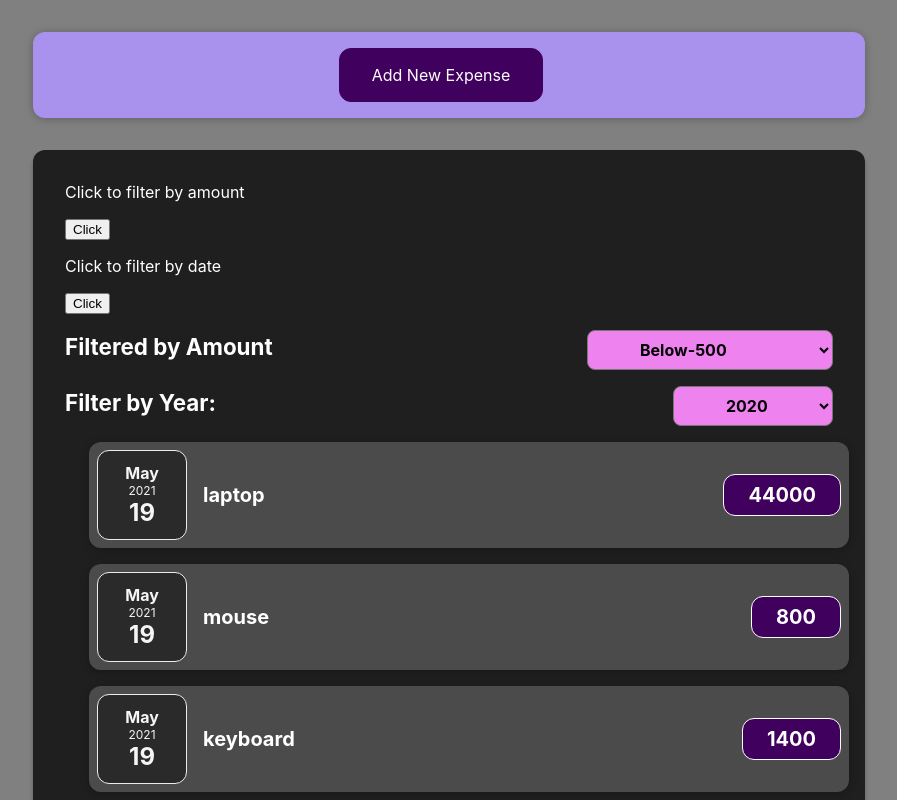
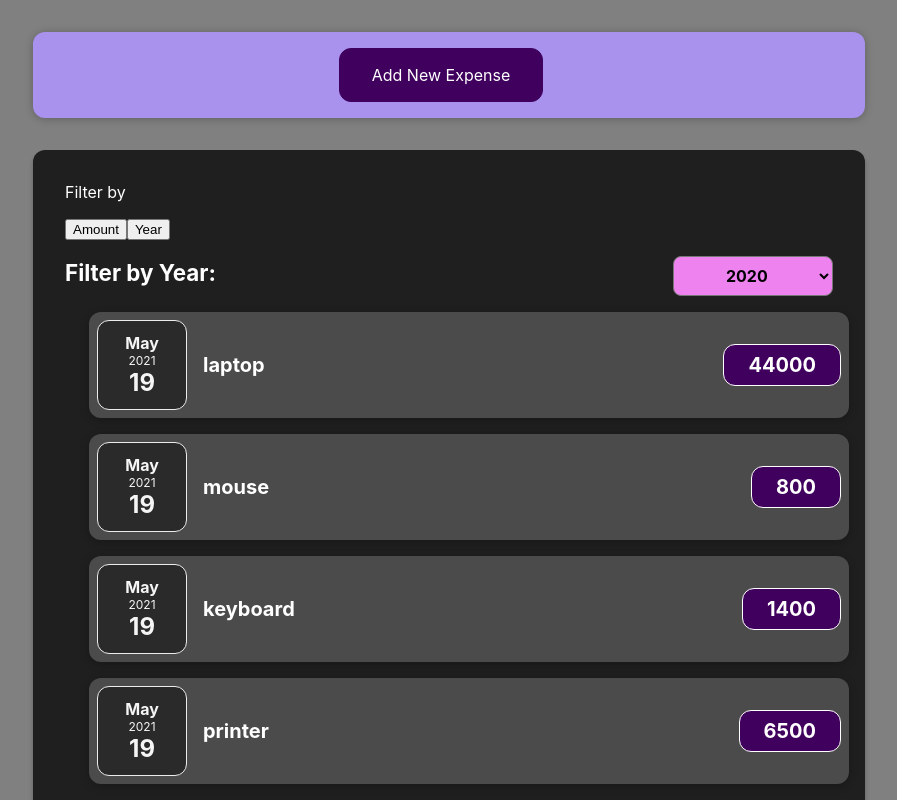
Before and after one commit to sachinmewar/expense-tracker, a React (Create React App) app: page / in a window 1280 px wide. Shown: the top 800 px of the page, without its empty margins (191-1088 px from the left). Built offline with nearby package versions, Linux system fonts and the light colour scheme.

Commit message:
Added Filter by price and filter by year in ExpenseFilter

```diff
--- a/src/components/Expenses/ExpenseFilter.js
+++ b/src/components/Expenses/ExpenseFilter.js
@@ -2,62 +2,73 @@ import { useState } from 'react';
 import './ExpenseFilter.css';
 
 const filterAmount = [
-   { label: 'Below-500', value: 'Below-500' },
-   { label: '500-999', value: '500-999' },
-   { label: '1000-1499', value: '1000-1499' },
-   { label: '1500-1999', value: '1500-1999' },
-   { label: '2000 and above', value: '2000 and above' }
+   { id: '1', label: 'Below-500', value: { minVal: 0, maxVal: 499 } },
+   { id: '2', label: '500-999', value: { minVal: 500, maxVal: 999 } },
+   { id: '3', label: '1000-1499', value: { minVal: 1000, maxVal: 1499 } },
+   { id: '4', label: '1500-1999', value: { minVal: 1500, maxVal: 1999 } },
+   { id: '5', label: '2000 and above', value: { minVal: 2000, maxVal: Number.MAX_VALUE } }
 ];
 
 const filterYear = [
-   { label: '2020', value: '2020' },
-   { label: '2021', value: '2021' },
-   { label: '2022', value: '2022' },
-   { label: '2023', value: '2023' },
-   { label: '2024', value: '2024' }
+   { id: '1', label: '2020', value: '2020' },
+   { id: '2', label: '2021', value: '2021' },
+   { id: '3', label: '2022', value: '2022' },
+   { id: '4', label: '2023', value: '2023' }
 ];
+
+let currentYear = new Date().getFullYear().toString();
+const DATE_FILTER = "date";
+const PRICE_FILTER = "price";
+
 const ExpenseFilter = ({ value, getExpenseFilterValue }) => {
 
-   const [toggleState, setToggleState] = useState();
+   const [intialSelectedFilter, setFilter] = useState(DATE_FILTER);
+   // setFilter(new Date().getFullYear().toString());
 
    const onClickFilterByAmountHandler = () => {
-      setToggleState(true);
+      setFilter(PRICE_FILTER);
    };
    const onClickFilterByDateHandler = () => {
-      setToggleState(false);
+      setFilter(DATE_FILTER);
    }
    const onClickExpenseFilterHandler = (event) => {
-      getExpenseFilterValue([event.target.value, toggleState]);
+      getExpenseFilterValue([event.target.value, intialSelectedFilter]);
+
    };
 
    return (
       <div className='expense-filter-container'>
          <div className='expense-filter-toggle'>
             <div>
-               <p> Click to filter by amount </p>
-               <button onClick={onClickFilterByAmountHandler}> Click </button>
-            </div>
-            <div>
-               <p> Click to filter by date </p>
-               <button onClick={onClickFilterByDateHandler}> Click </button>
+               <p> Filter by </p>
+               <button onClick={onClickFilterByAmountHandler}> Amount </button>
+               <button onClick={onClickFilterByDateHandler}> Year </button>
             </div>
          </div>
+         { intialSelectedFilter === PRICE_FILTER &&
             <div className='expense-filter'>
-            <label>Filtered by Amount </label>
-            <select>
+               <label>Filtered by Amount: </label>
+               <select value={value} onChange={onClickExpenseFilterHandler}>
                   {filterAmount.map(amount =>
-                  <option value={amount.value}> {amount.label} </option>
+                     <option key={amount.id} value={JSON.stringify(amount.value)}> {amount.label} </option>
                   )}
                </select>
             </div>
+         }
+         { intialSelectedFilter === DATE_FILTER &&
             <div className='expense-filter'>
                <label> Filter by Year: </label>
-            <select value={value} onChange={onClickExpenseFilterHandler}>
+               <select
+                  value={value}
+                  onChange={onClickExpenseFilterHandler}
+                  defaultValue={filterYear[1]}
+               >
                   {filterYear.map(year =>
-                  <option value={year.value}> {year.label} </option>
+                     <option key={year.id} value={year.value}> {year.label} </option>
                   )}
                </select>
             </div>
+         }
       </div>
    );
 };
```
Lines whose indentation alone changed are shown as unchanged.
